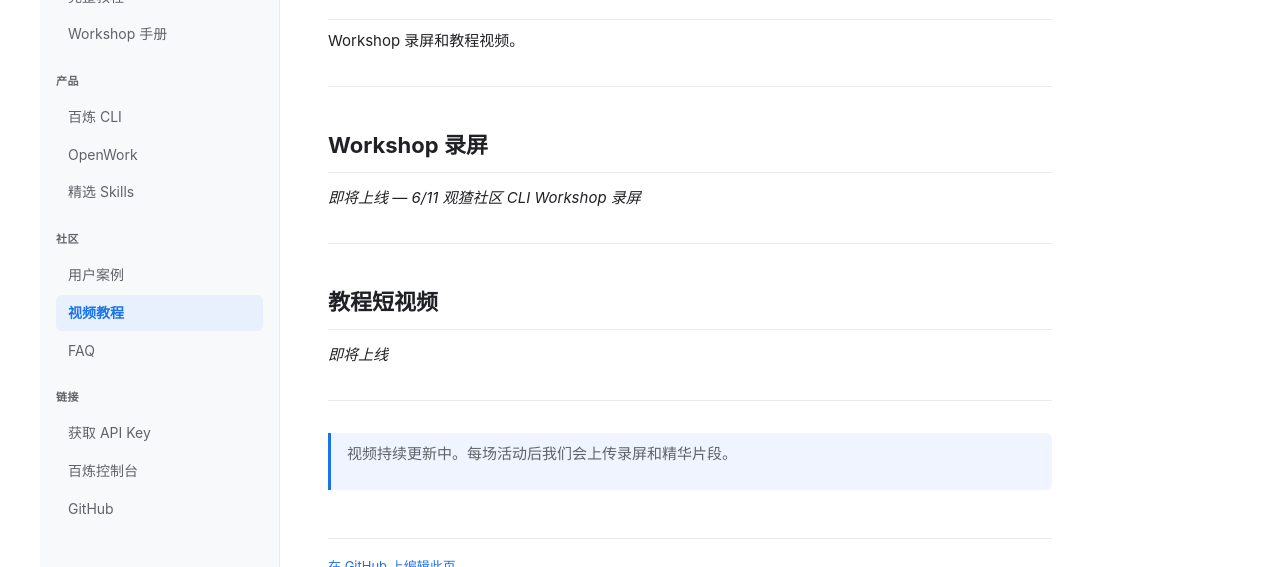
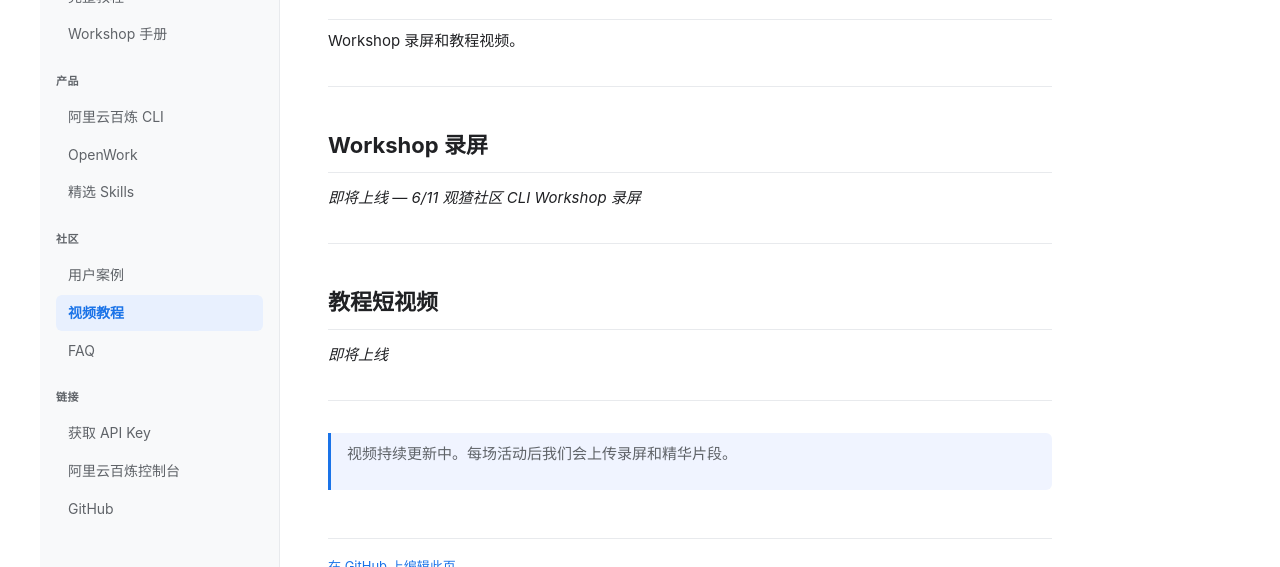
Before and after one commit to joeytoday/modelstudioai.github.io, a Jekyll site: the page built from videos/index.md, in a window 1280 px wide. Shown: the part 130-697 px from the top of the page. Built offline with Jekyll 4.4.1, drawn with Linux system fonts in a browser that asks for light colours.

Commit message:
fix: replace bare 百炼 with 阿里云百炼 in _layouts/doc.html

```diff
--- a/_layouts/doc.html
+++ b/_layouts/doc.html
@@ -88,7 +88,7 @@ body { font-family: -apple-system, BlinkMacSystemFont, "PingFang SC", "Microsoft
     <a href="/workshop/" {% if page.url == '/workshop/' %}class="active"{% endif %}>Workshop 手册</a>
 
     <h4>产品</h4>
-    <a href="/cli/" {% if page.url == '/cli/' %}class="active"{% endif %}>百炼 CLI</a>
+    <a href="/cli/" {% if page.url == '/cli/' %}class="active"{% endif %}>阿里云百炼 CLI</a>
     <a href="/openwork/" {% if page.url == '/openwork/' %}class="active"{% endif %}>OpenWork</a>
     <a href="/skills/" {% if page.url == '/skills/' %}class="active"{% endif %}>精选 Skills</a>
 
@@ -99,7 +99,7 @@ body { font-family: -apple-system, BlinkMacSystemFont, "PingFang SC", "Microsoft
 
     <h4>链接</h4>
     <a href="{{ site.bailian_apikey_url }}" target="_blank">获取 API Key</a>
-    <a href="{{ site.bailian_cli_url }}" target="_blank">百炼控制台</a>
+    <a href="{{ site.bailian_cli_url }}" target="_blank">阿里云百炼控制台</a>
     <a href="https://github.com/ModelStudioAI" target="_blank">GitHub</a>
   </aside>
 
```
